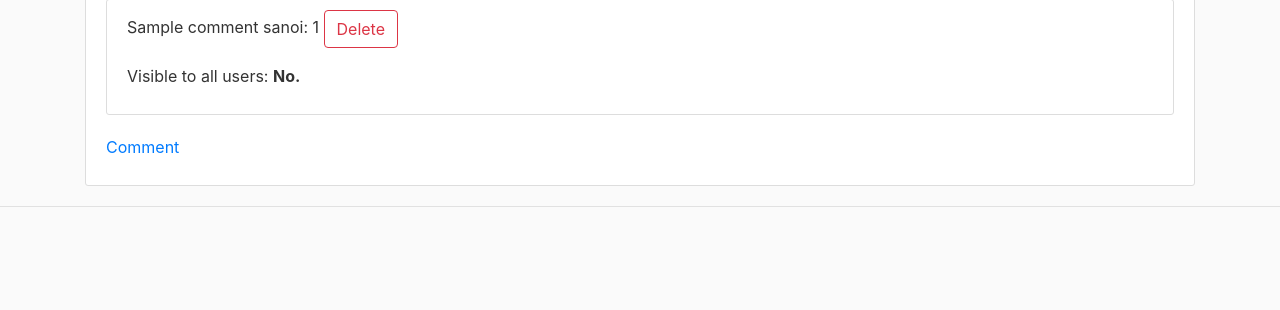
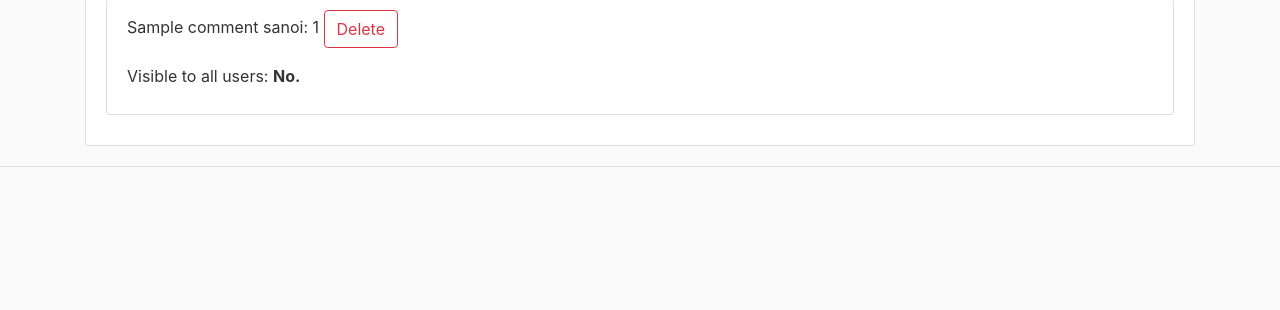
Before and after one commit to juhkarhu/tsoha-kuvajako, a Flask app: template kuvaruutu/templates/admin.html in a window 1280 px wide. Shown: the part 490-800 px from the top of the page. Run offline with Flask 2, Linux system fonts and the light colour scheme; the visitor is signed in with stand-in values (Sample User, id 1); the template is opened without the code that fills it: values that come from a table or form of the project are taken from there, most other values are stand-ins (such as "Sample title", 1, 10 or a date in 2020); some libraries are stand-ins or nearby versions.

Commit message:
removed comment-link from admin panel

```diff
--- a/kuvaruutu/templates/admin.html
+++ b/kuvaruutu/templates/admin.html
@@ -69,9 +69,6 @@ Please login to start sharing your memories.
             </div>
         </article>
         {% endfor %}
-
-
-        <p><a href='/posts/{{ post[0] }}'>Comment</a></p>
     </div>
 </article>
 {% endfor %}
```
